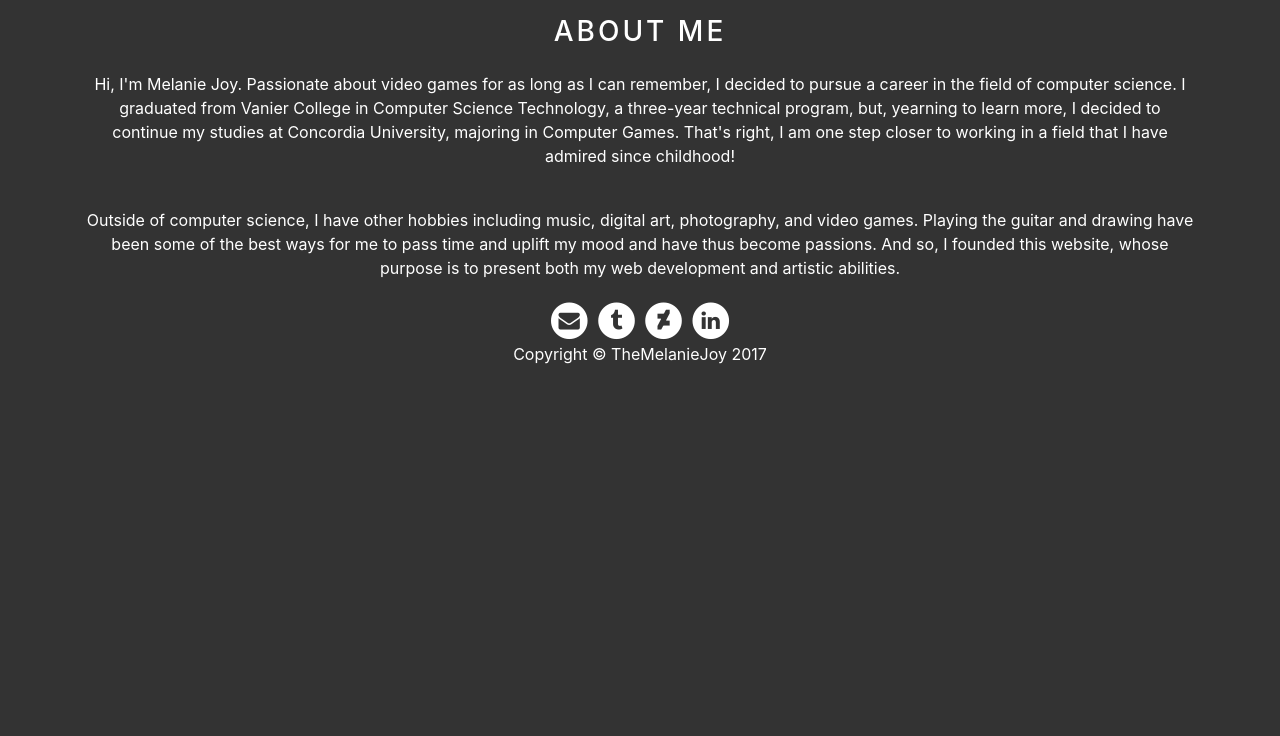
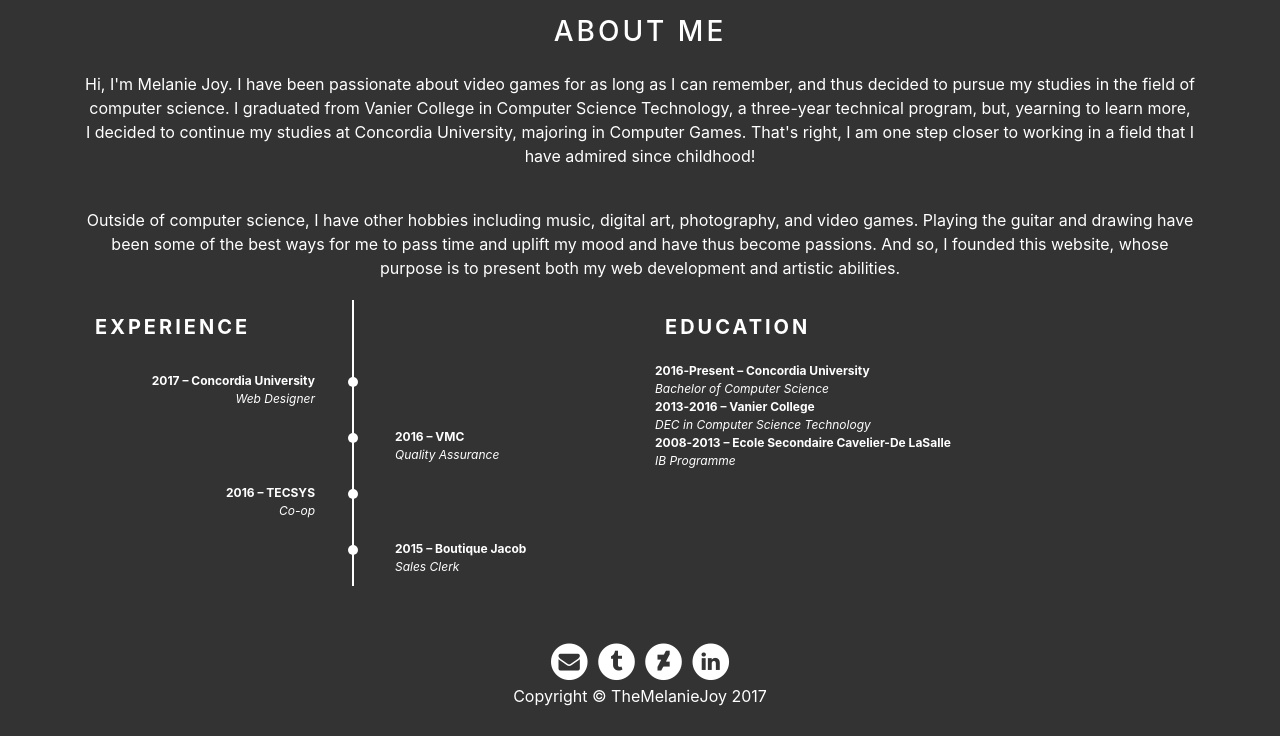
Before and after one commit to TheMelanieJoy/melaniejoy, a PHP site: page /about/ in a window 1280 px wide. Shown: the part 400-1136 px from the top of the page. Before the commit the page ends 764 px from the top, so only its background shows below. Run offline with PHP 8.4, Linux system fonts and the light colour scheme; style sheets or scripts are compiled from the project's sources; some libraries are stand-ins or nearby versions.

Commit message:
Updated lazy load and footer

```diff
--- a/about/index.php
+++ b/about/index.php
@@ -10,10 +10,65 @@
         <div class="about-banner"></div>
         <div class="container">
             <div class="title-wrapper"><h3>About Me</h3></div>
-            <div class="text-wrapper">
-                <p>Hi, I'm Melanie Joy. Passionate about video games for as long as I can remember, I decided to pursue a career in the field of computer science. I graduated from Vanier College in Computer Science Technology, a three-year technical program, but, yearning to learn more, I decided to continue my studies at Concordia University, majoring in Computer Games. That's right, I am one step closer to working in a field that I have admired since childhood!</p>
-                <br>
-                <p>Outside of computer science, I have other hobbies including music, digital art, photography, and video games. Playing the guitar and drawing have been some of the best ways for me to pass time and uplift my mood and have thus become passions. And so, I founded this website, whose purpose is to present both my web development and artistic abilities.</p>
+            <div class="about-wrapper">
+                <div class="text-wrapper">
+                    <p>Hi, I'm Melanie Joy. I have been passionate about video games for as long as I can remember, and thus decided to pursue my studies in the field of computer science. I graduated from Vanier College in Computer Science Technology, a three-year technical program, but, yearning to learn more, I decided to continue my studies at Concordia University, majoring in Computer Games. That's right, I am one step closer to working in a field that I have admired since childhood!</p>
+                    <br>
+                    <p>Outside of computer science, I have other hobbies including music, digital art, photography, and video games. Playing the guitar and drawing have been some of the best ways for me to pass time and uplift my mood and have thus become passions. And so, I founded this website, whose purpose is to present both my web development and artistic abilities.</p>
+                </div>
+                <div class="row">
+                    <div class="col">
+                        <h2>Experience</h2>
+                        <div class="experience-timeline">
+                            <div class="timeline-event left">
+                                <div class="content">
+                                    <p><strong>2017 &ndash; Concordia University</strong></p>
+                                    <p><em>Web Designer</em></p>
+                                </div>
+                            </div>
+                            <div class="timeline-event right">
+                                <div class="content">
+                                    <p><strong>2016 &ndash; VMC</strong></p>
+                                    <p><em>Quality Assurance</em></p>
+                                </div>
+                            </div>
+                            <div class="timeline-event left">
+                                <div class="content">
+                                    <p><strong>2016 &ndash; TECSYS</strong></p>
+                                    <p><em>Co-op</em></p>
+                                </div>
+                            </div>
+                            <div class="timeline-event right">
+                                <div class="content">
+                                    <p><strong>2015 &ndash; Boutique Jacob</strong></p>
+                                    <p><em>Sales Clerk</em></p>
+                                </div>
+                            </div>
+                        </div>
+                    </div>
+                    <div class="col">
+                        <h2>Education</h2>
+                        <div class="content">
+                            <p><strong>2016&dash;Present &ndash; Concordia University</strong></p>
+                            <p><em>Bachelor of Computer Science</em></p>
+                        </div>
+                        <div class="content">
+                            <p><strong>2013&dash;2016 &ndash; Vanier College</strong></p>
+                            <p><em>DEC in Computer Science Technology</em></p>
+                        </div>
+                        <div class="content">
+                            <p><strong>2008&dash;2013 &ndash; Ecole Secondaire Cavelier-De LaSalle</strong></p>
+                            <p><em>IB Programme</em></p>
+                        </div>
+
+                        <!-- interests:
+                                gaming
+                                art
+                                guitar
+                                photography
+                        -->
+                    </div>
+                </div>
             </div>
         </div>
     </div>
--- a/resources/css/main.css
+++ b/resources/css/main.css
@@ -4,6 +4,21 @@ html {
 
 html, body, #mj {
     width: 100%;
+}
+
+#mj {
+  min-height: 100vh;
+  position: relative;
+  margin: 0;
+}
+
+#mj h2 {
+    font-size: 1.25rem;
+    padding: 15px 10px;
+    color: #fff;
+	text-transform: uppercase;
+	letter-spacing: 3px;
+    font-weight: bold;
 }
 
 ::selection {
@@ -22,6 +37,12 @@ html, body, #mj {
 #top-nav, .nav-item .dropdown-menu.show {
     background-color: rgba(0,0,0,0.5);
 
+}
+
+.dropdown-menu.show {
+    margin-top: 8px;
+    border-radius: 0px;
+    border: 0px;
 }
 
 .top-brand {
@@ -119,7 +140,7 @@ top-collapse-content .nav-item {
 }
 
 
-/* */
+/** Banners **/
 
 .about-banner {
     width: 100%;
@@ -171,6 +192,101 @@ top-collapse-content .nav-item {
     text-align: center;
     margin-bottom: 20px;
 }
+
+.body-wrapper {
+    padding-bottom: 150px;
+}
+
+.about-left-col,
+.about-right-col {
+    position: relative;
+    width: 20%;
+    margin: 0;
+}
+
+
+.experience-timeline::after {
+  content: '';
+  position: absolute;
+  width: 2px;
+  background-color: white;
+  top: 0;
+  bottom: 0;
+  left: 50%;
+  margin-left: -3px;
+}
+
+.experience-timeline .timeline-event {
+  padding: 10px 40px;
+  position: relative;
+  width: 50%;
+}
+
+.experience-timeline .timeline-event::after {
+    content: '';
+    position: absolute;
+    width: 10px;
+    height: 10px;
+    right: -3px;
+    background-color: white;
+    top: 15px;
+    border-radius: 50%;
+}
+
+.experience-timeline .left {
+    left: 0;
+    text-align: right;
+}
+
+.experience-timeline .right {
+  left: 50%;
+}
+
+/* Fix the circle for containers on the right side */
+.experience-timeline .right::after {
+  left: -7px;
+}
+
+.content {
+    color: white;
+    position: relative;
+    font-size: 12px;
+}
+
+.content p {
+    margin: 0;
+}
+
+/* Media queries - Responsive timeline on screens less than 600px wide */
+@media all and (max-width: 600px) {
+/* Place the timelime to the left */
+  .experience-timeline::after {
+    left: 7px;
+  }
+
+/* Full-width containers */
+  .experience-timeline .timeline-event {
+    width: 100%;
+    padding-right: 25px;
+  }
+
+/* Make sure all circles are at the same spot */
+  .experience-timeline .left::after, .experience-timeline .right::after {
+    left: 0px;
+  }
+
+/* Make all right containers behave like the left ones */
+  .experience-timeline .right {
+    left: 0%;
+  }
+}
+
+
+
+
+
+
+
 
 .portfolio {
     display: -ms-flexbox;
@@ -237,10 +353,12 @@ top-collapse-content .nav-item {
 /* * * * * Footer * * * * */
 
 .footer {
-    margin-bottom: 20px;
-    background-color: #333;
+    position: absolute;
+    bottom: 20px;
     text-align: center;
     color: #fff;
+    text-align: center;
+    width: 100%;
 }
 
 .footer .social-icon {
--- a/resources/footer.php
+++ b/resources/footer.php
@@ -1,4 +1,5 @@
-    <div class="footer">
+    <div class="navbar navbar-fixed-bottom footer">
+        <div style="width: 100%">
             <a class="social-icon" href="mailto:m.damilig@hotmail.com">
                 <span class="fa-stack fa-lg">
                     <i class="fa fa-circle fa-stack-2x fa-inverse"></i>
@@ -23,13 +24,15 @@
                     <i class="fa fa-linkedin fa-stack-1x"></i>
                 </span>
             </a>
-        <br>
+        </div>
+        <div style="width: 100%">
             <span>Copyright &copy TheMelanieJoy 2017</span>
+        </div>
     </div>
 </div>
 <script src="/resources/js/jquery-3.2.1.min.js"></script>
 <script src="https://cdnjs.cloudflare.com/ajax/libs/popper.js/1.11.0/umd/popper.min.js" integrity="sha384-b/U6ypiBEHpOf/4+1nzFpr53nxSS+GLCkfwBdFNTxtclqqenISfwAzpKaMNFNmj4" crossorigin="anonymous"></script>
 <script src="/resources/bootstrap/js/bootstrap.min.js"></script>
-<!--<script src="/resources/js/jquery.lazyload.min.js"></script>-->
-<script src="https://cdn.rawgit.com/tuupola/jquery_lazyload/07d121f8dfa7c83c8a2bb0767f5c77eaf60be54e/lazyload.js"></script>
+<script src="/resources/js/jquery.lazy.min"></script>
+<!--<script src="https://cdn.rawgit.com/tuupola/jquery_lazyload/07d121f8dfa7c83c8a2bb0767f5c77eaf60be54e/lazyload.js"></script>-->
 <script src="/resources/js/main.js"></script>
--- a/resources/js/main.js
+++ b/resources/js/main.js
@@ -16,7 +16,7 @@ function lazyload_images(dir) {
                 if(isEven) {
                     $(".col-left").append('<div class="thumbnail">\
                                     <a data-toggle="modal" data-target="#' + index + '">\
-                                        <img class="lazyload" src="../resources/images/loader.gif" data-src="' + dir + this.href.substr(this.href.lastIndexOf('/') + 1) + '">\
+                                        <img class="lazy" src="../resources/images/loader.gif" data-src="' + dir + this.href.substr(this.href.lastIndexOf('/') + 1) + '">\
                                     </a>\
                                  </div>\
                                  <div class="modal fade" id="' + index + '" tabindex="-1" role="dialog" aria-labelledby="modalLabelLarge" aria-hidden="true">\
@@ -36,7 +36,7 @@ function lazyload_images(dir) {
                 else {
                     $(".col-right").append('<div class="thumbnail">\
                                     <a data-toggle="modal" data-target="#' + index + '">\
-                                        <img class="lazyload" src="../resources/images/loader.gif" data-src="' + dir + this.href.substr(this.href.lastIndexOf('/') + 1) + '">\
+                                        <img class="lazy" src="../resources/images/loader.gif" data-src="' + dir + this.href.substr(this.href.lastIndexOf('/') + 1) + '">\
                                     </a>\
                                  </div>\
                                  <div class="modal fade" id="' + index + '" tabindex="-1" role="dialog" aria-labelledby="modalLabelLarge" aria-hidden="true">\
@@ -58,3 +58,7 @@ function lazyload_images(dir) {
         }
     });
 }
+
+$(function() {
+        $('.lazy').lazy();
+    });
```
Also changed, not shown: index.php (+0 -9 lines), resources/js/quiz.js (deleted, +0 -120 lines), resources/js/jquery.lazy.min.js (added), resources/js/jquery.lazyload.min.js (deleted). Lines whose indentation alone changed are shown as unchanged.
